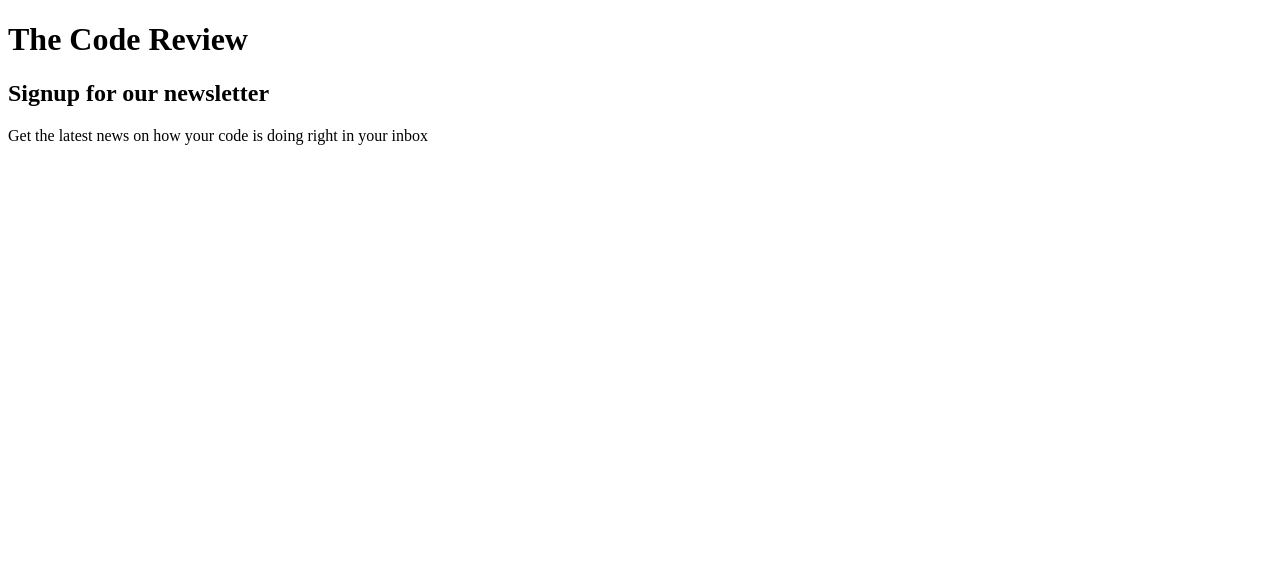
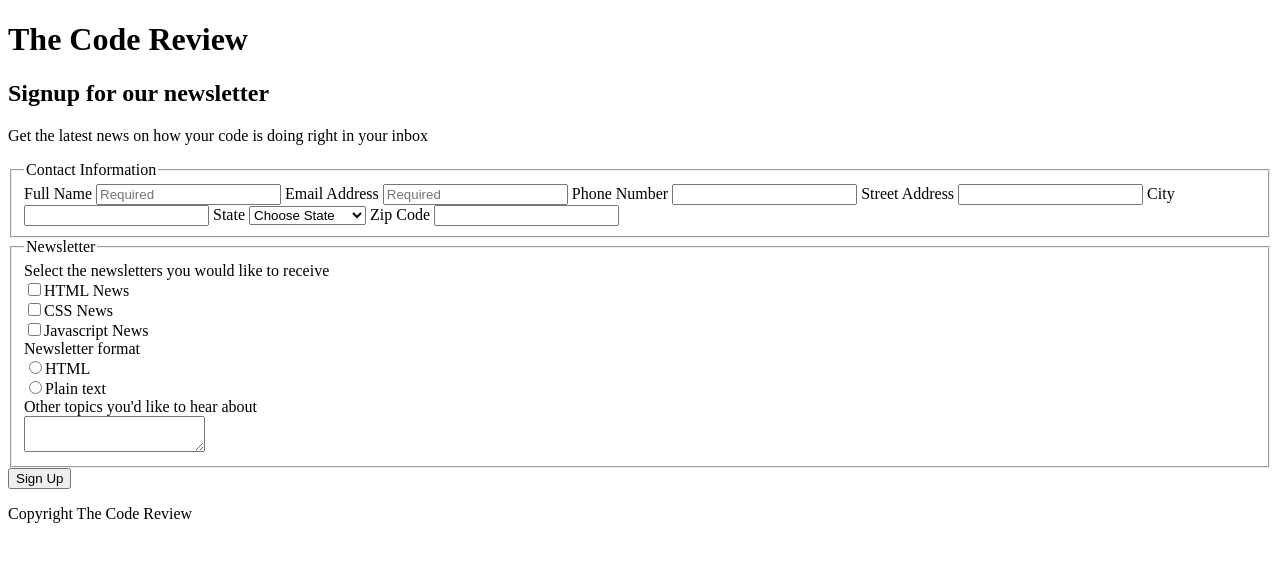
Before and after one commit to jjones254/responsive-registration-form, a plain HTML site: page index.html in a window 1280 px wide. Drawn offline with Linux system fonts and the light colour scheme.

Commit message:
HTML structure
HTML content added

```diff
--- a/index.html
+++ b/index.html
@@ -16,7 +16,106 @@
         <h2>Signup for our newsletter</h2>
         <p>Get the latest news on how your code is doing right in your inbox</p>
     </header>
-    <main></main>
-    <footer></footer>
+    <main>
+        <form action="index.html" method="POST">
+            <fieldset>
+                <legend>Contact Information</legend>
+
+                <label for="name">Full Name</label>
+                <input type="text" id="name" name="user_name" placeholder="Required" required>
+
+                <label for="email">Email Address</label>
+                <input type="email" id="email" name="user_email" placeholder="Required" required>
+
+                <label for="phone">Phone Number</label>
+                <input type="tel" id="phone" name="user_phone">
+
+                <label for="address">Street Address</label>
+                <input type="text" id="address" name="user_address">
+
+                <label for="city">City</label>
+                <input type="text" id="city" name="user_city">
+
+                <label for="state">State</label>
+                <select id="state" name="user_state">
+                    <option value="" disabled selected>Choose State</option>
+                    <option value="Alabama">Alabama</option>
+                    <option value="Alaska">Alaska</option>
+                    <option value="Arizona">Arizona</option>
+                    <option value="Arkansas">Arkansas</option>
+                    <option value="California">California</option>
+                    <option value="Colorado">Colorado</option>
+                    <option value="Connecticut">Connecticut</option>
+                    <option value="Delaware">Delaware</option>
+                    <option value="Florida">Florida</option>
+                    <option value="Georgia">Georgia</option>
+                    <option value="Hawaii">Hawaii</option>
+                    <option value="Idaho">Idaho</option>
+                    <option value="Illinois">Illinois</option>
+                    <option value="Indiana">Indiana</option>
+                    <option value="Iowa">Iowa</option>
+                    <option value="Kansas">Kansas</option>
+                    <option value="Kentucky">Kentucky</option>
+                    <option value="Louisiana">Louisiana</option>
+                    <option value="Maine">Maine</option>
+                    <option value="Maryland">Maryland</option>
+                    <option value="Massachusetts">Massachusetts</option>
+                    <option value="Michigan">Michigan</option>
+                    <option value="Minnesota">Minnesota</option>
+                    <option value="Mississippi">Mississippi</option>
+                    <option value="Missouri">Missouri</option>
+                    <option value="Montana">Montana</option>
+                    <option value="Nebraska">Nebraska</option>
+                    <option value="Nevada">Nevada</option>
+                    <option value="New-Hampshire">New Hampshire</option>
+                    <option value="New-Jersey">New Jersey</option>
+                    <option value="New-Mexico">New Mexico</option>
+                    <option value="New-York">New York</option>
+                    <option value="North-Carolina">North Carolina</option>
+                    <option value="North-Dakota">North Dakota</option>
+                    <option value="Ohio">Ohio</option>
+                    <option value="Oklahoma">Oklahoma</option>
+                    <option value="Oregon">Oregon</option>
+                    <option value="Pennsylvania">Pennsylvania</option>
+                    <option value="Rhode-Island">Rhode Island</option>
+                    <option value="South-Carolina">South Carolina</option>
+                    <option value="South-Dakota">South Dakota</option>
+                    <option value="Tennessee">Tennessee</option>
+                    <option value="Texas">Texas</option>
+                    <option value="Utah">Utah</option>
+                    <option value="Vermont">Vermont</option>
+                    <option value="Virginia">Virginia</option>
+                    <option value="Washington">Washington</option>
+                    <option value="West-Virginia">West Virginia</option>
+                    <option value="Wisconsin">Wisconsin</option>
+                    <option value="Wyoming">Wyoming</option>
+                </select>
+
+                <label for="zip">Zip Code</label>
+                <input type="number" id="zip" name="user_zip">
+            </fieldset>
+
+            <fieldset>
+                <legend>Newsletter</legend>
+
+                <label>Select the newsletters you would like to receive</label><br>
+                <input type="checkbox" id="html" value="news_html"><label for="html">HTML News</label><br>
+                <input type="checkbox" id="css" value="news_css"><label for="css">CSS News</label><br>
+                <input type="checkbox" id="javascript" value="news_javascript"><label for="javascript">Javascript News</label><br>
+
+                <label>Newsletter format</label><br>
+                <input type="radio" id="html-format" value="format_html"><label for="html-format">HTML</label><br>
+                <input type="radio" id="plain-text" value="format_plain"><label for="plain-text">Plain text</label><br>
+
+                <label for="other-topics">Other topics you'd like to hear about</label><br>
+                <textarea id="other-topics" name="other_topics"></textarea>
+
+            </fieldset>
+            <button type="submit">Sign Up</button>
+        </form>
+    </main>
+    <footer>
+        <p>Copyright The Code Review</p>
+    </footer>
 </body>
 </html>
```
